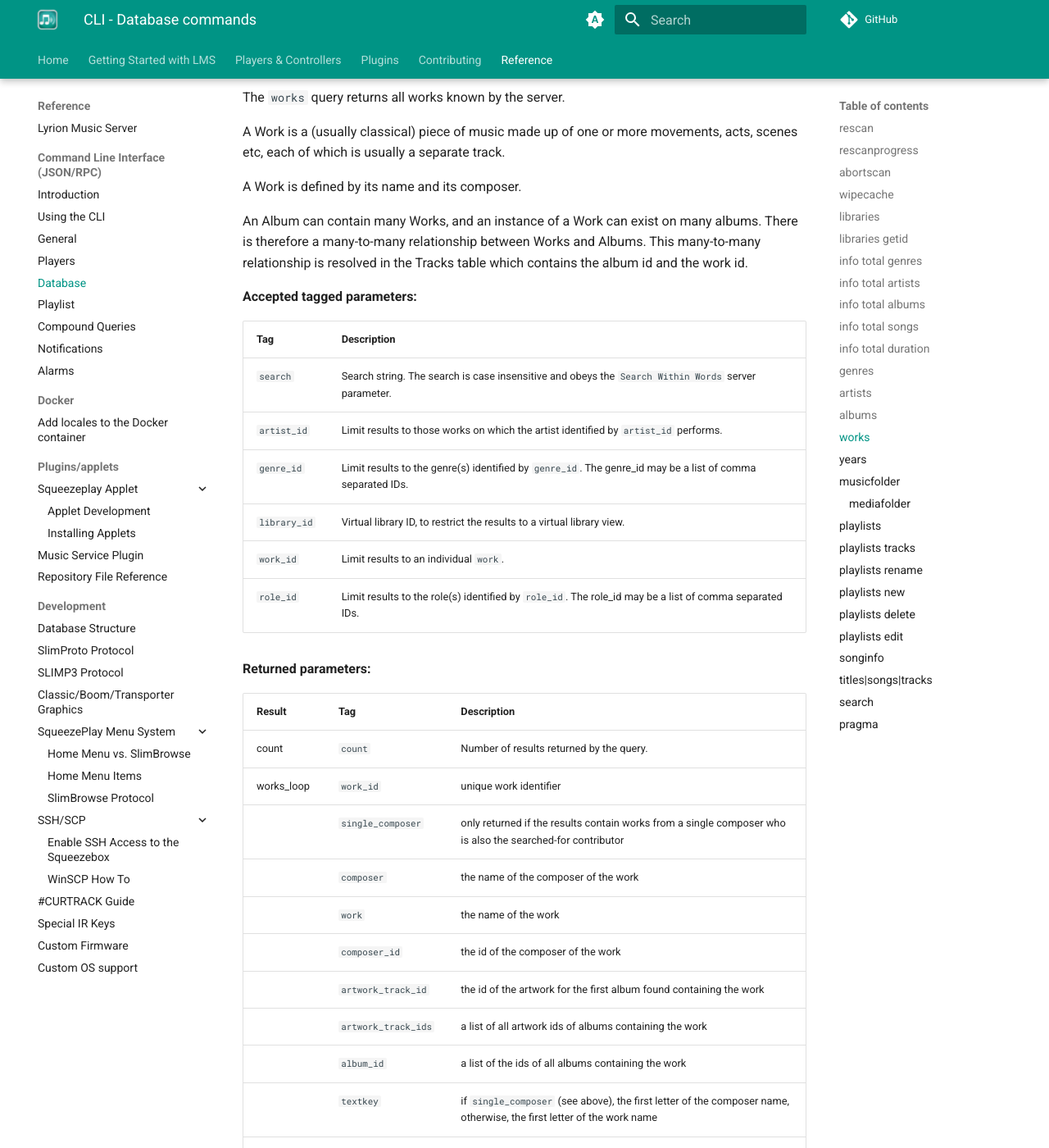
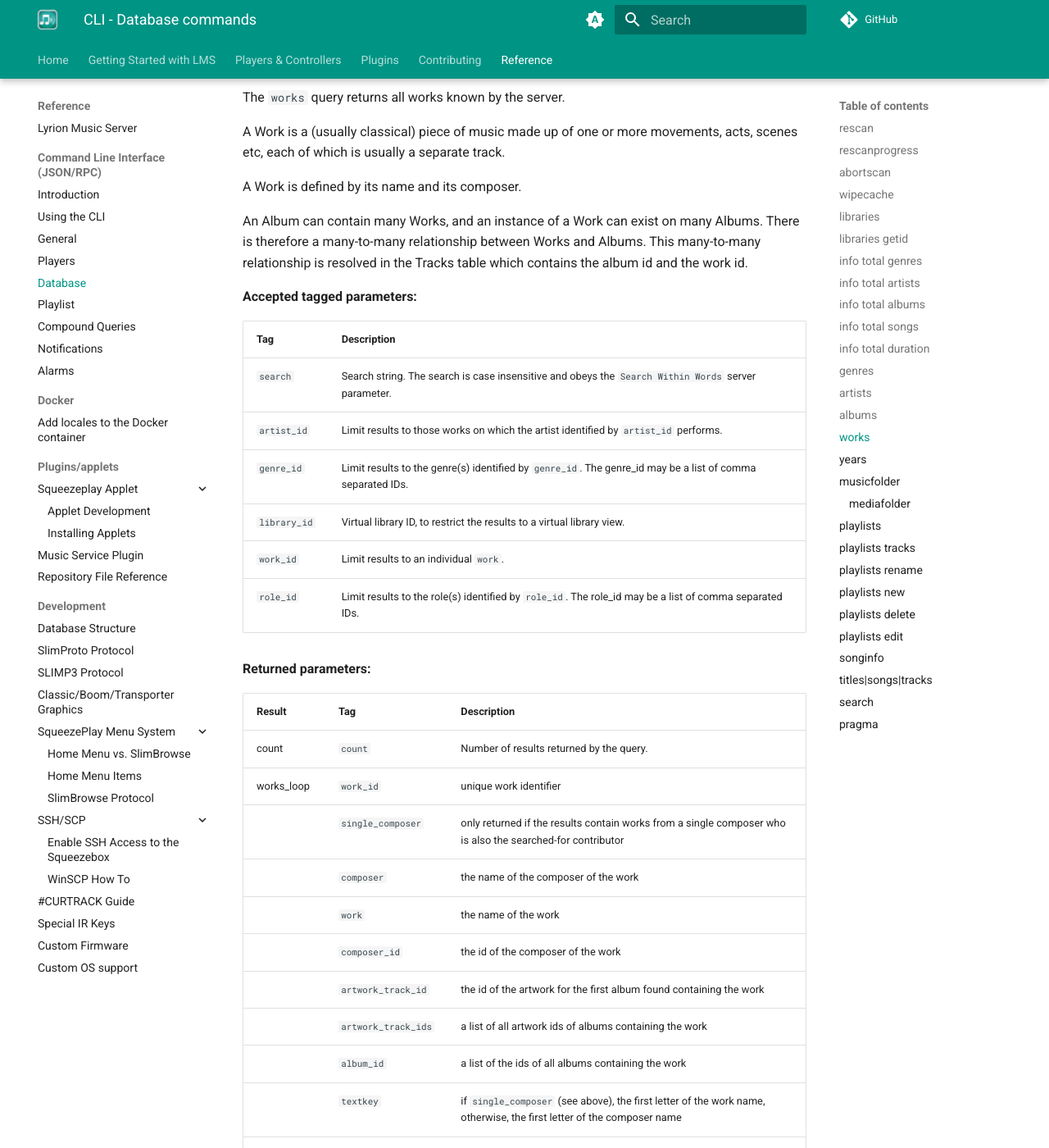
Before and after one commit to LMS-Community/lms-community.github.io, an MkDocs documentation site: the page built from docs/reference/cli/database.md, in a window 1280 px wide and 1400 px high, scrolled down 11264 px. Shown: the whole window at 82% size. Built offline with MkDocs 1.6.1 and Material for MkDocs 9.7.7, drawn with Linux system fonts in a browser that asks for light colours; a script that is not in the unit is left out; plug-ins that fetch from the network failed and are left out; comment, search, counter and statistics services are not loaded; some of the changed text lies outside the part shown.

Commit message:
Add works entry

```diff
--- a/docs/reference/cli/database.md
+++ b/docs/reference/cli/database.md
@@ -322,7 +322,7 @@
 
 A Work is defined by its name and its composer.
 
-An Album can contain many Works, and an instance of a Work can exist on many albums. There is therefore a many-to-many relationship between Works and Albums.
+An Album can contain many Works, and an instance of a Work can exist on many Albums. There is therefore a many-to-many relationship between Works and Albums.
 This many-to-many relationship is resolved in the Tracks table which contains the album id and the work id.
 
 **Accepted tagged parameters:**
```
Also changed, not shown: other parts of docs/reference/cli/database.md (+1 -3 lines).
